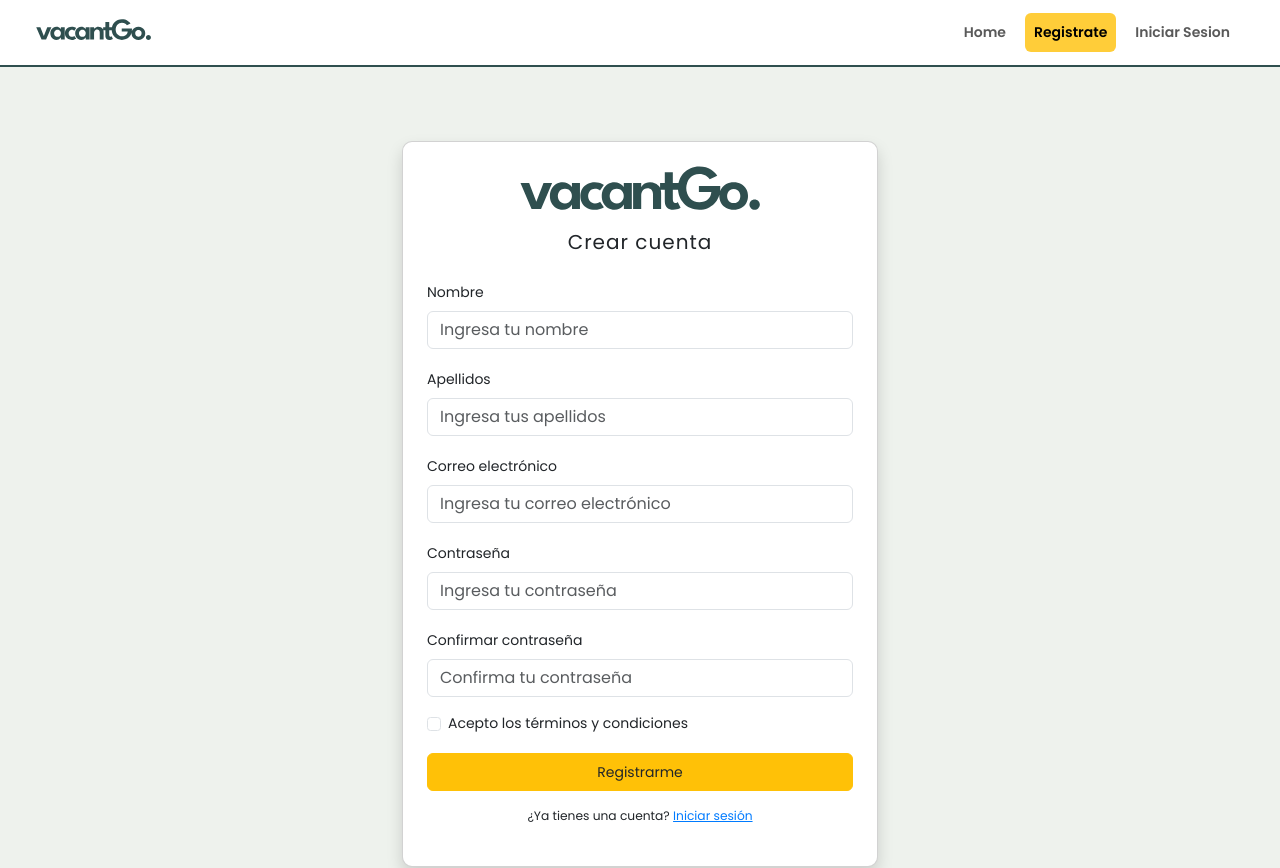
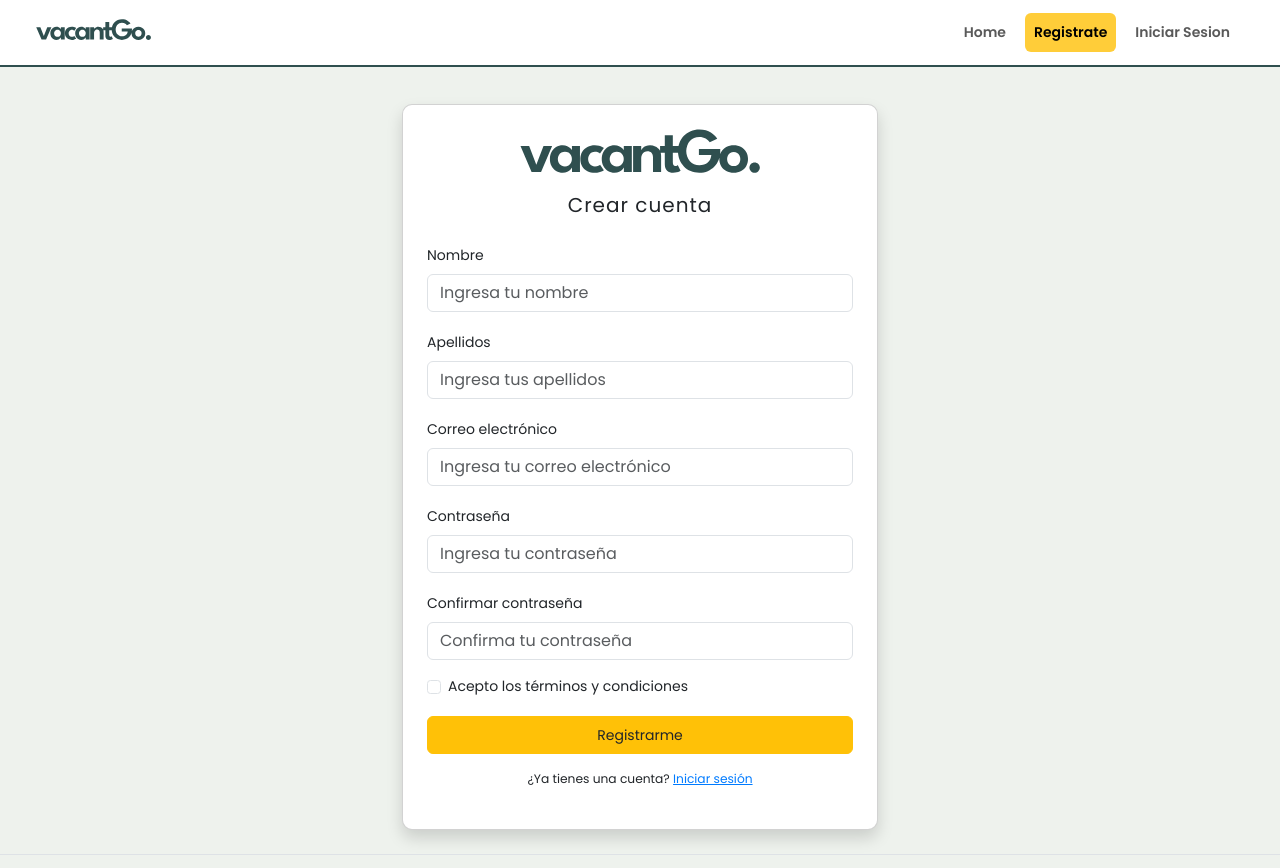
Before and after one commit to pgutierrezrivas/vacantes-front, an Angular app: page /register in a window 1280 px wide. Shown: the top 868 px of the page. Built offline with nearby package versions, Linux system fonts and the light colour scheme.

Commit message:
center register page

```diff
--- a/src/app/enviroments/environment.development.ts
+++ b/src/app/enviroments/environment.development.ts
@@ -1,6 +1,6 @@
 export const environment = {
     production: false,
-    //apiUrl: 'http://localhost:5001',
-    apiUrl: 'https://reto.josbotdev.es',
+    apiUrl: 'http://localhost:5001',
+    //apiUrl: 'https://reto.josbotdev.es',
     apiKey: '',
   };
--- a/src/app/pages/public/register/register.component.css
+++ b/src/app/pages/public/register/register.component.css
@@ -2,7 +2,6 @@
     display: flex;
     justify-content: center;
     align-items: center;
-    min-height: 100vh;
 }
 
 .flex-column {
```
